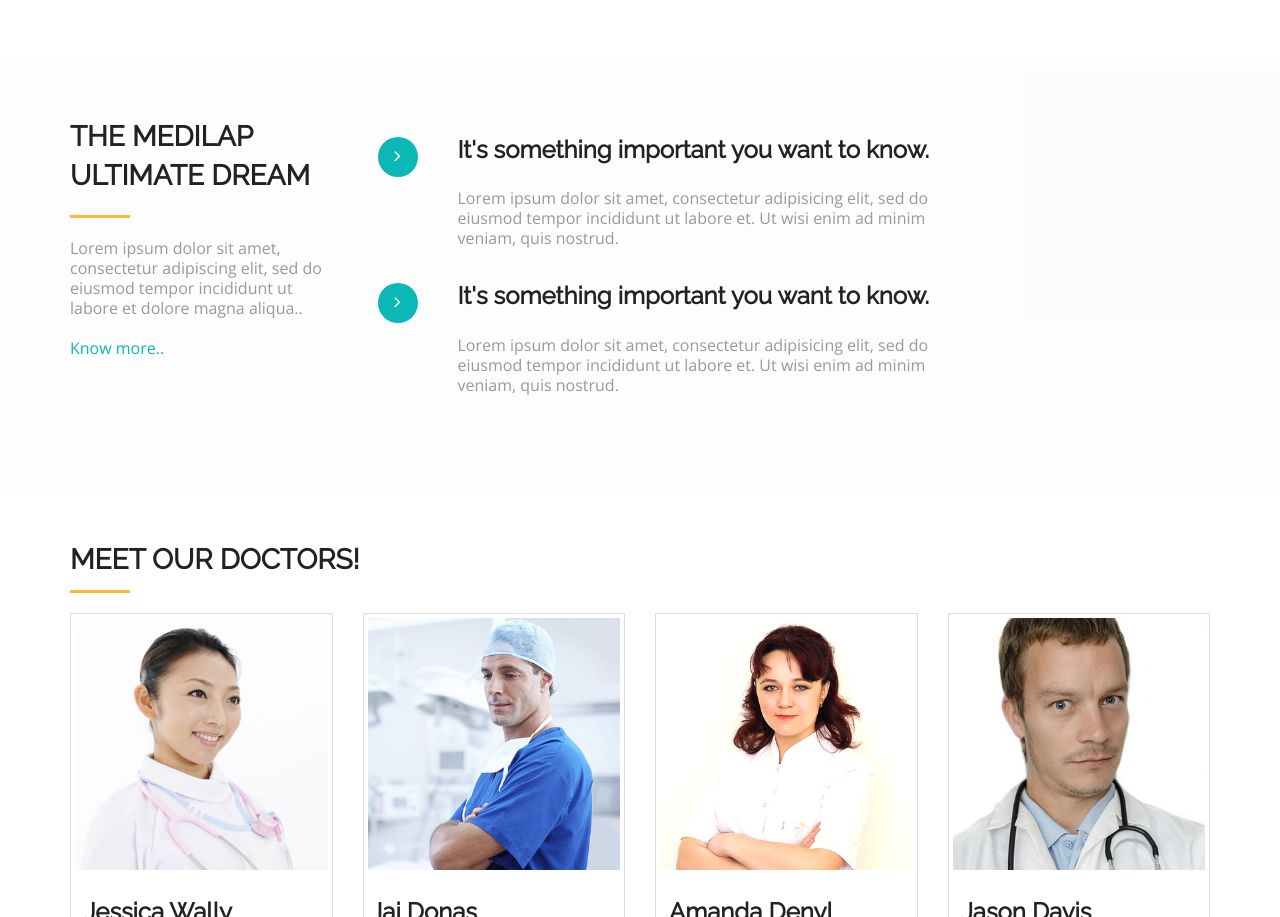
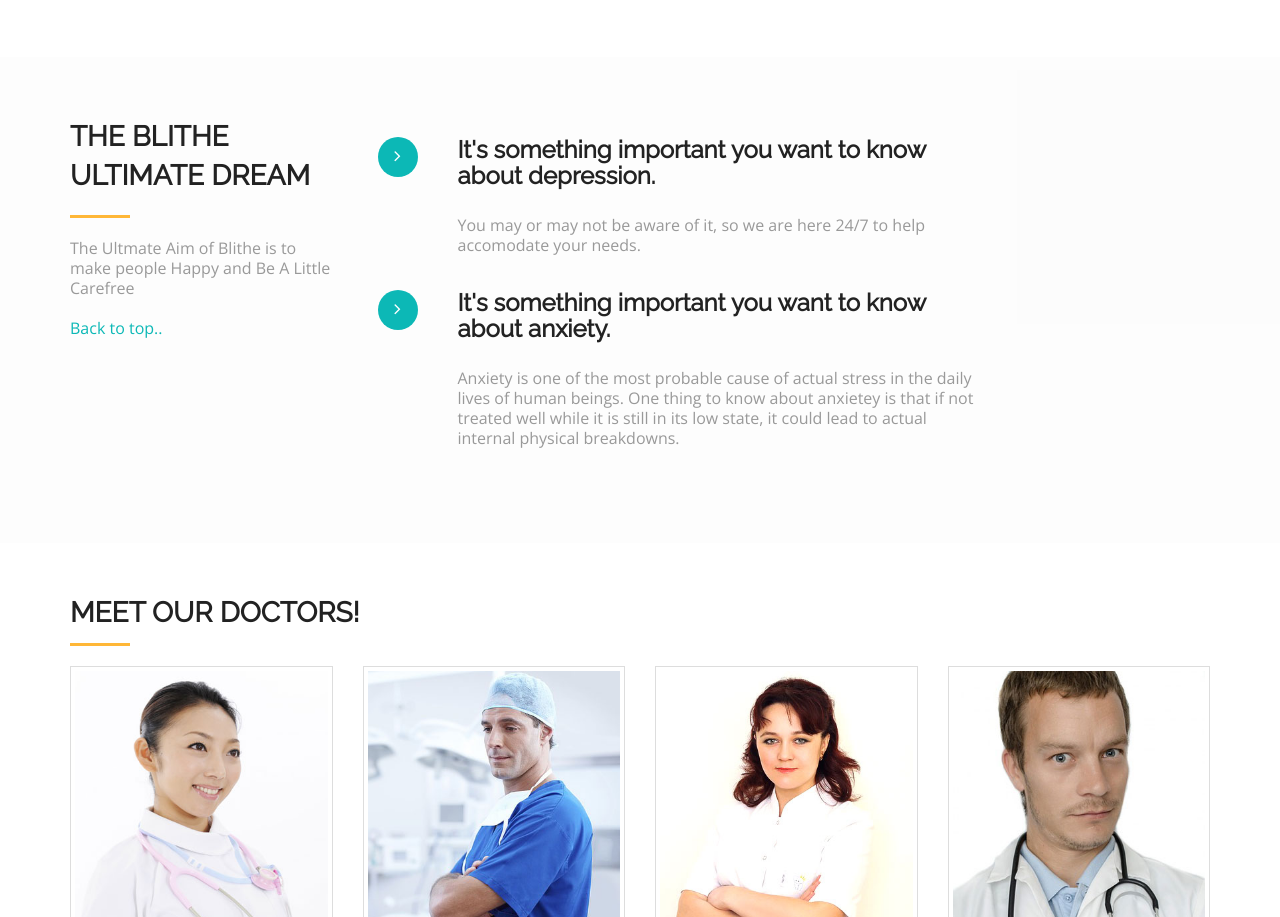
Before and after one commit to nicapungtilan/blithe, a plain HTML site: page index.html in a window 1280 px wide. Shown: the part 1455-2372 px from the top of the page. Drawn offline with nearby package versions, Linux system fonts and the light colour scheme; a web font is replaced by a local one.

Commit message:
Update index.html

```diff
--- a/index.html
+++ b/index.html
@@ -170,10 +170,10 @@
 			<div class="row">
 				<div class="col-md-3 col-sm-4 col-xs-12">
 			        <div class="section-title">
-			          <h2 class="head-title lg-line">The Medilap <br>Ultimate Dream</h2>
+			          <h2 class="head-title lg-line">The Blithe<br>Ultimate Dream</h2>
 			          <hr class="botm-line">
-			          <p class="sec-para">Lorem ipsum dolor sit amet, consectetur adipiscing elit, sed do eiusmod tempor incididunt ut labore et dolore magna aliqua..</p>
-			          <a href="" style="color: #0cb8b6; padding-top:10px;">Know more..</a>
+			          <p class="sec-para">The Ultmate Aim of Blithe is to make people Happy and Be A Little Carefree</p>
+			          <a href="" style="color: #0cb8b6; padding-top:10px;">Back to top..</a>
 			        </div>
 			    </div>
 			    <div class="col-md-9 col-sm-8 col-xs-12">
@@ -181,15 +181,15 @@
 			          <div class="more-features-box-text">
 			            <div class="more-features-box-text-icon"> <i class="fa fa-angle-right" aria-hidden="true"></i> </div>
 			            <div class="more-features-box-text-description">
-				            <h3>It's something important you want to know.</h3>
-				            <p>Lorem ipsum dolor sit amet, consectetur adipisicing elit, sed do eiusmod tempor incididunt ut labore et. Ut wisi enim ad minim veniam, quis nostrud.</p>
+				            <h3>It's something important you want to know about depression.</h3>
+				            <p>You may or may not be aware of it, so we are here 24/7 to help accomodate your needs.</p>
 				        </div>
 			          </div>
 			          <div class="more-features-box-text">
 			            <div class="more-features-box-text-icon"> <i class="fa fa-angle-right" aria-hidden="true"></i> </div>
 			            <div class="more-features-box-text-description">
-				            <h3>It's something important you want to know.</h3>
-				            <p>Lorem ipsum dolor sit amet, consectetur adipisicing elit, sed do eiusmod tempor incididunt ut labore et. Ut wisi enim ad minim veniam, quis nostrud.</p>
+				            <h3>It's something important you want to know about anxiety.</h3>
+				            <p>Anxiety is one of the most probable cause of actual stress in the daily lives of human beings. One thing to know about anxietey is that if not treated well while it is still in its low state, it could lead to actual internal physical breakdowns.</p>
 				        </div>
                         </div>
 			        </div>
```
